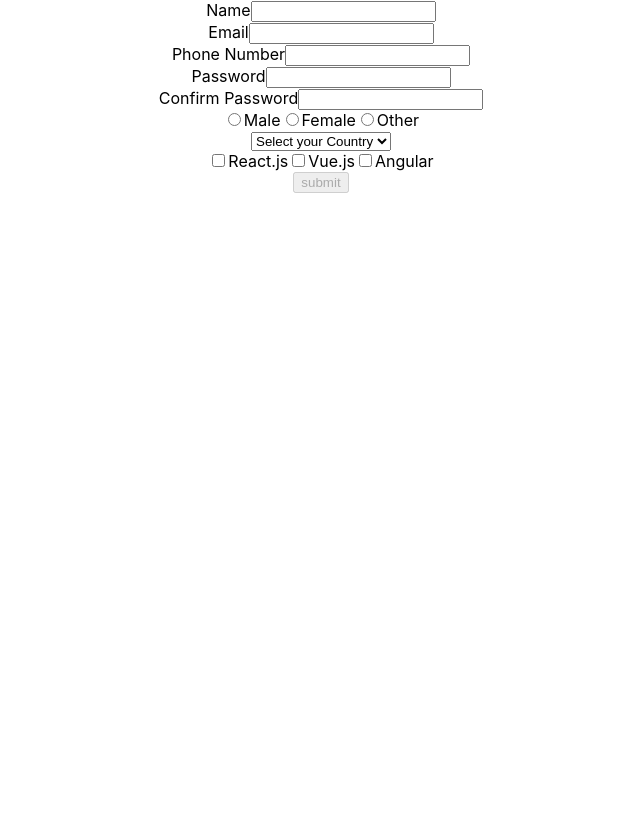
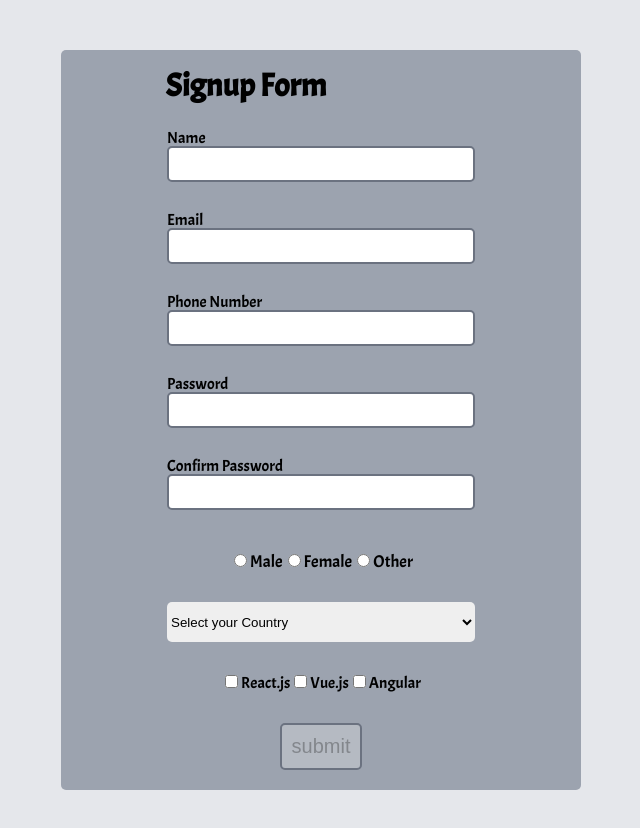
Before and after one commit to Hooseinsalari/Formik-project, a React (Create React App) app in the folder formik-app/: page / in a window 1280 px wide. Shown: the top 828 px of the page, without its empty margins (319-959 px from the left). Before the commit the page ends 800 px from the top, so only its background shows below. Built offline with nearby package versions, Linux system fonts and the light colour scheme.

Commit message:
add style

```diff
--- a/formik-app/src/App.css
+++ b/formik-app/src/App.css
@@ -1,3 +1,84 @@
+@import url('https://fonts.googleapis.com/css2?family=Acme&family=Dancing+Script:wght@700&family=Rubik:wght@300&display=swap');
+
 .App {
   text-align: center;
 }
+
+.title {
+  margin: -5px 150px 40px 0;
+}
+
+.formContainer {
+  background-color: #9CA3AF;
+  width: 30rem;
+  margin: 50px auto;
+  padding: 20px;
+  border-radius: 5px;
+}
+
+.formContorol {
+  /* width: 300px; */
+  margin-bottom: 30px;
+  position: relative;
+  height: 52px;
+}
+
+.input {
+  width: 300px;
+  height: 30px;
+  outline: none;
+  border-radius: 5px;
+  border: 2px solid #6B7280;
+}
+
+.inputLabel {
+  position: absolute;
+  bottom: 50px;
+}
+
+.error {
+  text-align: left;
+  margin-left: 87px;
+  background-color: #DC2626;
+  font-weight: bold;
+  width: fit-content;
+  padding: 3px;
+  border-radius: 5px;
+}
+
+.radioContainer {
+ margin-bottom: 30px;
+ margin-top: -5px;
+ /* khataie ehtemali */
+ font-size: 17px;
+ /* font-weight: bold; */
+}
+
+.selectContainer {
+  margin-bottom: 30px;
+}
+
+
+.select {
+  width: 308px;
+  height: 40px;
+  border-radius: 5px;
+  border: none;
+}
+
+.checkBoxContainer {
+  margin-bottom: 30px;
+}
+
+.subBtn {
+  font-size: 20px;
+  padding: 10px;
+  border-radius: 5px;
+  border: 2px solid #6B7280;
+}
+
+.input[type="text"],
+[type="password"] {
+  font-size: 16px;
+  font-family: 'Acme', sans-serif;
+}
--- a/formik-app/src/App.js
+++ b/formik-app/src/App.js
@@ -4,6 +4,7 @@ import SignUpForm from './Components/SignUpForm';
 function App() {
   return (
     <div className="App">
+
       <SignUpForm />
     </div>
   );
--- a/formik-app/src/Components/SignUpForm.js
+++ b/formik-app/src/Components/SignUpForm.js
@@ -89,7 +89,9 @@ const SignUpForm = () => {
 
   return (
     <div>
-      <form onSubmit={formik.handleSubmit}>
+      <form onSubmit={formik.handleSubmit} className="formContainer">
+
+      <h1 className="title">Signup Form</h1>
 
         <Input name="name" label="Name" formik={formik} />
         <Input name="email" label="Email" formik={formik} />
@@ -107,7 +109,8 @@ const SignUpForm = () => {
             <CheckBoxComponent name="interest" formik={formik} checkedBoxOption={checkedBoxOption} />
         </div>
 
-        <button type="submit" disabled={!formik.isValid}>submit</button>
+        <button className="subBtn" type="submit" disabled={!formik.isValid}>submit</button>
+
       </form>
     </div>
   );
--- a/formik-app/src/Components/common/CheckBoxComponent.js
+++ b/formik-app/src/Components/common/CheckBoxComponent.js
@@ -2,7 +2,7 @@ import React from "react";
 
 const CheckBoxComponent = ({ formik, checkedBoxOption, name }) => {
   return (
-    <div>
+    <div className="checkBoxContainer">
       {checkedBoxOption.map((item) => (
         <React.Fragment key={item.value}>
           <input
@@ -17,7 +17,7 @@ const CheckBoxComponent = ({ formik, checkedBoxOption, name }) => {
         </React.Fragment>
       ))}
       {formik.errors[name] && formik.touched[name] && (
-        <div>{formik.errors[name]}</div>
+        <div className="error">{formik.errors[name]}</div>
       )}
     </div>
   );
--- a/formik-app/src/Components/common/Input.js
+++ b/formik-app/src/Components/common/Input.js
@@ -2,11 +2,11 @@ import React from 'react';
 
 const Input = ({label, name, formik, type= "text"}) => {
     return (
-        <div>
-          <label>{label}</label>
-          <input name={name} type={type} {...formik.getFieldProps(name)} />
+        <div className="formContorol">
+          <label className="inputLabel">{label}</label>
+          <input className="input" name={name} type={type} {...formik.getFieldProps(name)} />
           {formik.errors[name] && formik.touched[name] && (
-            <div>{formik.errors[name]}</div>
+            <div className="error">{formik.errors[name]}</div>
           )}
         </div>
     );
--- a/formik-app/src/Components/common/Radio.js
+++ b/formik-app/src/Components/common/Radio.js
@@ -3,9 +3,9 @@ import React from "react";
 const Radio = ({formik, user, name}) => {
 
   return (
-    <div>
+    <div className="radioContainer">
       {user.map((item) => (
-        <React.Fragment key={item.value}>
+        <React.Fragment key={item.value} >
           <input
             type="radio"
             id={item.value}
--- a/formik-app/src/Components/common/SelectComponent.js
+++ b/formik-app/src/Components/common/SelectComponent.js
@@ -2,15 +2,15 @@ import React from 'react';
 
 const SelectComponent = ({formik, name, selectOption}) => {
     return (
-        <div>
-          <select name={name} {...formik.getFieldProps(name)}>
+        <div className="selectContainer">
+          <select name={name} {...formik.getFieldProps(name)} className="select">
               {selectOption.map((item) => (
                   <option key={item.value} value={item.value}>{item.label}</option>
               ))}
 
           </select>
           {formik.errors[name] && formik.touched[name] && (
-            <div>{formik.errors[name]}</div>
+            <div className="error">{formik.errors[name]}</div>
             )}
         </div>
     );
--- a/formik-app/src/index.css
+++ b/formik-app/src/index.css
@@ -1,3 +1,5 @@
+@import url('https://fonts.googleapis.com/css2?family=Acme&family=Dancing+Script:wght@700&family=Rubik:wght@300&display=swap');
+
 body {
   margin: 0;
   font-family: -apple-system, BlinkMacSystemFont, 'Segoe UI', 'Roboto', 'Oxygen',
@@ -5,6 +7,8 @@ body {
     sans-serif;
   -webkit-font-smoothing: antialiased;
   -moz-osx-font-smoothing: grayscale;
+  background-color: #E5E7EB;
+  font-family: 'Acme', sans-serif;
 }
 
 code {
```
Also changed, not shown: 1 other file (tests, documents, lock files or other folders).
